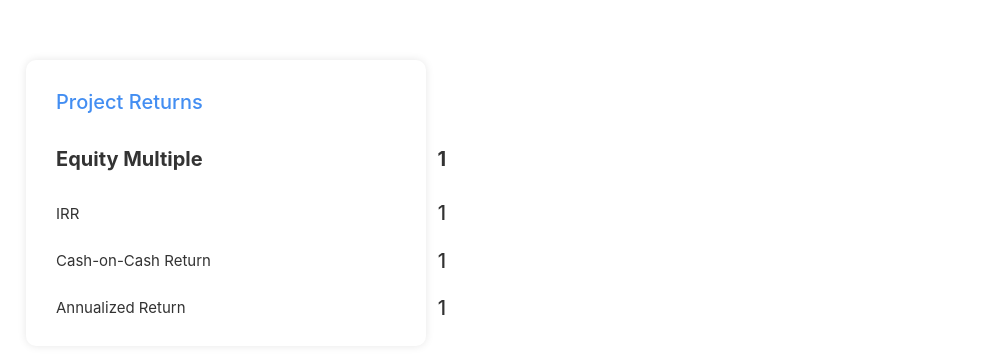
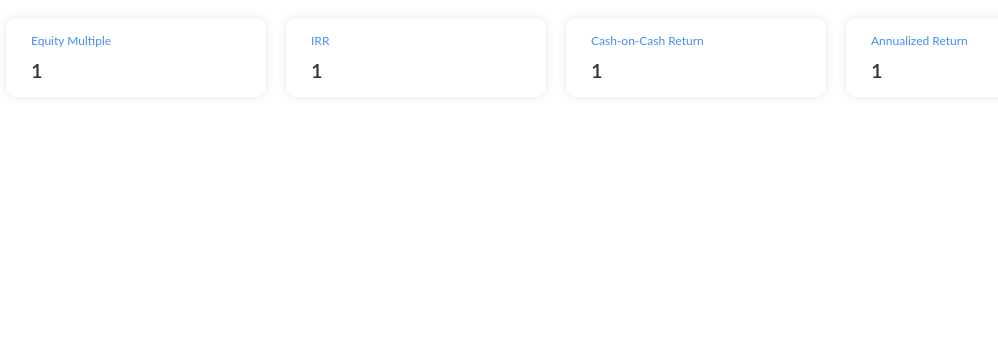
Before and after one commit to kevinjunseokim/Syndication, a Flask app: template templates/returns.html in a window 1280 px wide. Shown: the top 354 px of the page, without its empty margins (62-1060 px from the left). Run offline with Flask 3, Linux system fonts and the light colour scheme; the template is opened without the code that fills it: most values are stand-ins (such as "Sample title", 1, 10 or a date in 2020).

Commit message:
Changed UI and rearranged content

```diff
--- a/main.py
+++ b/main.py
@@ -1,7 +1,6 @@
 from flask import Flask, render_template, request
 
 import os.path
-
 from google.auth.transport.requests import Request
 from google.oauth2.credentials import Credentials
 from google_auth_oauthlib.flow import InstalledAppFlow
@@ -195,8 +194,9 @@ def display_cells():
         project_returns = get_cell_value(sheet, 'DASHBOARD!L35:L38')
         investor_returns = get_cell_value(sheet, 'Investor Sample!G12:G16')
         sample_returns = get_cell_value(sheet, 'Investor Sample!Q6:Q11')
+        splits = get_cell_value(sheet, 'DASHBOARD!L4:L5')
 
-        return render_template('index.html', equity_stack=equity_stack, project_returns=project_returns, investor_returns=investor_returns, sample_returns=sample_returns)
+        return render_template('index.html', equity_stack=equity_stack, project_returns=project_returns, investor_returns=investor_returns, sample_returns=sample_returns, splits=splits)
 
     except Exception as e:
         error_message = str(e)
--- a/static/style.css
+++ b/static/style.css
@@ -1,13 +1,10 @@
 html, body {
-  font-family: 'Inter';
-  font-weight: 400;
+  font-family: 'Lato';
   color: #333;
 }
 
-h1{
+h1 {
   font-size: 30px;
-  padding-top: 60px;
-  padding-left: 60px;
   font-weight: 700;
   color: #333;
   text-align: left;
@@ -15,34 +12,24 @@ h1{
 
 h2{
   font-size: 20px;
-  font-weight: 500;
-  padding-bottom: 10px;
+  font-weight: 400;
   color: #438EF2;
   text-align: left;
 }
 
-h3{
-  font-size: 20px;
-  font-weight: 500;
-  color: #438EF2;
-  margin: 0;
-}
-
 h4{
   font-size: 20px;
-  font-weight: 500;
+  font-weight: 600;
   color: #333;
+  margin-top: -10px;
+  margin-bottom: -10px;
 }
 
 h5{
-  font-size: 15px;
+  margin-top: -10px;
+  font-size: 12px;
   font-weight: 400;
-  color: #333;
-}
-
-.form-container {
-  display: flex;
-  flex-wrap: wrap; /* Allow columns to wrap onto a new line */
+  color: #438EF2;
 }
 
 .column {
@@ -60,15 +47,6 @@ h5{
   border-radius: 10px;
 }
 
-.column h2 {
-  margin-top: 0;
-}
-
-.column label,
-.column input {
-  display: block;
-}
-
 .form_id {
   /* Modify the common styles for all labels with the class 'form_id' */
   font-size: 13px;
@@ -77,19 +55,7 @@ h5{
 }
 
 .entire_form{
-  margin: 60px;
-}
-
-.form-input {
-  border: none;
-  background: none;
-  padding: 0;
-  font-family: inherit;
-  font-size: inherit;
-  font-weight: inherit;
-  color: inherit;
-  width: 100%;
-  outline: none;
+  margin-left: 60px;
 }
 
 #input_box {
@@ -98,18 +64,6 @@ h5{
   border: 1px solid #d2d2d2;
   border-radius: 5px;
   font-size: 15px;
-}
-
-.input-group {
-  position: relative;
-}
-
-.input-prefix {
-  position: absolute;
-  left: 5px;
-  top: 50%;
-  transform: translateY(-50%);
-  padding: 5px;
 }
 
 .submit_button {
@@ -131,49 +85,6 @@ h5{
   cursor: pointer;
 }
 
-.chart-container {
-  /* Add your CSS styles for the chart container here */
-  width: 70%;
-  padding-left: 60px;
-  display: inline-block;
-  /* Add other custom styles as needed */
-}
-
-.return-box {
-  padding: 30px;
-  min-width: 400px;
-}
-
-.return-wrapper {
-  margin: 20px;
-  width: calc(30%);
-  min-width: 400px;
-  box-shadow: 0 0px 8px rgba(0, 0, 0, 0.1); /* Add the drop shadow effect */
-  border-radius: 10px;
-  align-items:right;
-}
-
-.metrics {
-  margin: 15px;
-  padding: 0px; /* Add padding values as needed */
-  width: calc(25%);
-  box-shadow: 0 0px 8px rgba(0, 0, 0, 0.1); /* Add the drop shadow effect */
-  border-radius: 10px;
-}
-
-.line-container {
-  display: flex;
-  align-items: center;
-  justify-content: space-between;
-  margin-bottom: -30px;
-}
-
-.equity-value {
-  margin-left: auto;
-  text-align: right;
-  margin-right: 10px;
-}
-
 .returnContainer{
   min-width: 400px;
   display: inline-block;
@@ -183,6 +94,32 @@ h5{
   display: flex;
 }
 
-.project_metrics_class{
-  width: 30%;
+.box-border{
+  padding: 25px;
+  width: 210px;
+  box-shadow: 0 0px 10px rgba(0, 0, 0, 0.1); /* Add the drop shadow effect */
+  border-radius: 10px;
+  align-items:right;
 }
+
+.return-form{
+  margin-left: 50px;
+  display: flex;
+}
+
+.return-wrapper{
+  padding: 10px;
+}
+
+.align-left{
+  float: left;
+}
+
+.align-right{
+  float: right;
+}
+
+.in-between{
+  display: flex;
+  justify-content: space-between;
+}
--- a/templates/form.html
+++ b/templates/form.html
@@ -10,7 +10,7 @@
                 <div class="column-wrapper">
                     <h2>Project Information</h2>
                         <label for="name" class="form_id">Name:</label>
-                        <input type="text" id="input_box" name="name" value="{{ request.form.get('name') }}">
+                        <input type="text" id="input_box" name="name" value="{% if not request.form.get('name') %}123 Main St{% else %}{{ request.form.get('name') }}{% endif %}">
 
                         <label for="purchase_price" class="form_id">Purchase Price:</label>
                         <input type="number" id="input_box" name="purchase_price" min="0" value="{{ request.form.get('purchase_price') }}">
--- a/templates/returns.html
+++ b/templates/returns.html
@@ -4,31 +4,33 @@
         <link rel="stylesheet" type="text/css" href="style.css"/>
     </head>
 
-    <div class="entire_form">
+    <div class="return-form">
         <div class="return-wrapper">
-          <div class="return-box">
-            <h3>Project Returns</h3>
+            <div class="box-border">
+                <h5>Equity Multiple</h5>
+                <h4 class="equity-value">{{ project_returns[3][0] }}</h4>
+            </div>
+        </div>
 
-            <div class="line-container">
-                <h5 class="label" style="font-weight: bold; font-size: 20px;">Equity Multiple</h5>
-                <h4 class="equity-value" style="font-weight: bold; font-size: 20px;">{{ project_returns[3][0] }}</h4>
-            </div>
-
-            <div class="line-container">
+        <div class="return-wrapper">
+            <div class="box-border">
                 <h5 class="label">IRR</h5>
                 <h4 class="equity-value">{{ project_returns[0][0] }}</h4>
             </div>
+        </div>
 
-            <div class="line-container">
+        <div class="return-wrapper">
+            <div class="box-border">
                 <h5 class="label">Cash-on-Cash Return</h5>
                 <h4 class="equity-value">{{ project_returns[1][0] }}</h4>
             </div>
+        </div>
 
-            <div class="line-container">
+        <div class="return-wrapper">
+            <div class="box-border">
                 <h5 class="label">Annualized Return</h5>
                 <h4 class="equity-value">{{ project_returns[2][0] }}</h4>
             </div>
-          </div>
         </div>
-      </div>
+    </div>
 </html>
```
Also changed, not shown: templates/chart.html (+38 -7 lines), templates/index.html (+55 -19 lines), templates/investor.html (+29 -16 lines), templates/splits.html (added, +24 -0 lines), templates/stack.html (+18 -18 lines), token.json (+1 -1 lines).
